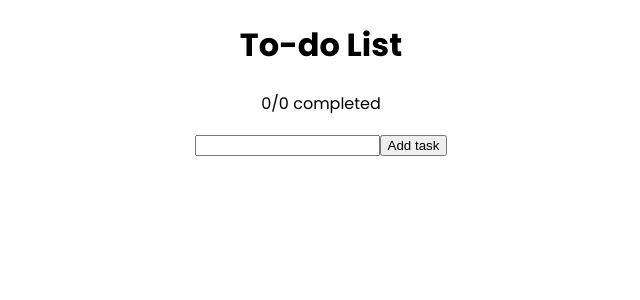
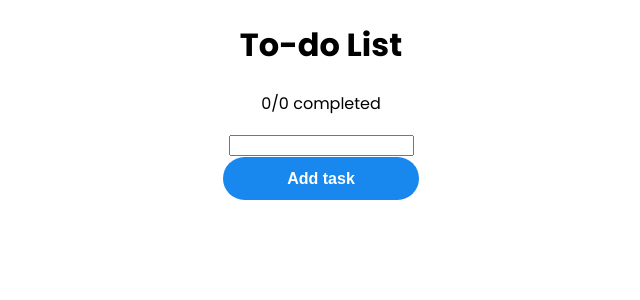
Before and after one commit to rfqol/to-do-list, a React (Create React App) app: page / in a window 1280 px wide. Shown: the top 300 px of the page, without its empty margins (319-959 px from the left). Built offline with nearby package versions, Linux system fonts and the light colour scheme.

Commit message:
button styling

```diff
--- a/src/App.css
+++ b/src/App.css
@@ -2,6 +2,7 @@
 
 body {
   font-family: 'Poppins', sans-serif;
+  font-size: 16px;
 }
 
 .App {
@@ -14,3 +15,23 @@ body {
   list-style: none;
   text-align: left;
 }
+
+.add-button {
+  background: #1887EE;
+  color: #fff;
+  padding: 0.8rem 4rem;
+  border-radius: 25px;
+  border: none;
+  font-size: 16px;
+  font-weight: 700;
+  cursor: pointer;
+  transition: .2s;
+}
+
+.add-button:hover {
+  background: #167edf;
+}
+
+.add-button:active {
+  transform: translateY(1px);
+}
--- a/src/App.js
+++ b/src/App.js
@@ -7,7 +7,7 @@ function App() {
   const [completedTasksCount, setCompletedTasksCount] = useState(0);
 
   function addTask() {
-    if (newTask != "") {
+    if (newTask !== "") {
       setTasks([...tasks, { id: tasks.length + 1, title: newTask }]);
       setNewTask("");
     }
@@ -15,10 +15,10 @@ function App() {
 
   function completeTask(e) {
     if (e.target.checked) {
-      tasks.find(task => task.id == e.target.id).isDone = true;
+      tasks.find(task => task.id === +e.target.id).isDone = true;
       setCompletedTasksCount(completedTasksCount + 1);
     } else {
-      tasks.find(task => task.id == e.target.id).isDone = false;
+      tasks.find(task => task.id === +e.target.id).isDone = false;
       setCompletedTasksCount(completedTasksCount - 1);
     }
     setTasks([...tasks]);
@@ -43,7 +43,9 @@ function App() {
         value={newTask}
         onChange={e => setNewTask(e.target.value)}
       />
-      <button onClick={addTask}>Add task</button>
+      <button className="add-button" onClick={addTask}>
+        Add task
+      </button>
     </div>
   );
 }
```
